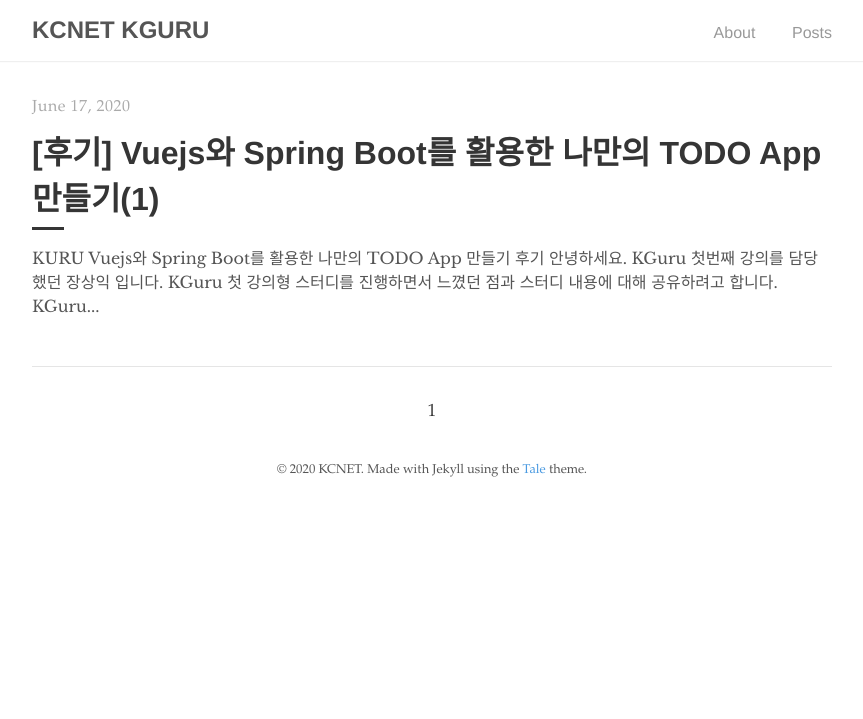
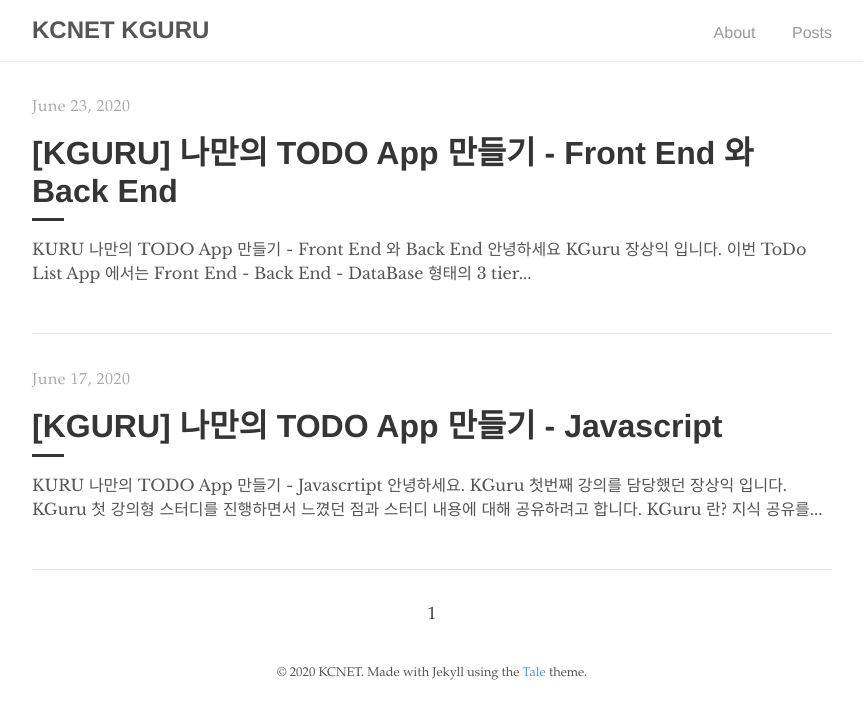
Before and after one commit to kcnet-kguru/kcnet-kguru.github.io, a Jekyll site: the page built from index.html, in a window 1280 px wide. Shown: the top 719 px of the page, without its empty margins (208-1071 px from the left). Built offline with Jekyll 4.4.1, drawn with Linux system fonts in a browser that asks for light colours; the list of posts is cut into pages by our own code; part of the change alters nothing that is shown.

Commit message:
todolist post 작성 중

````diff
--- a/_config.yml
+++ b/_config.yml
@@ -39,4 +39,4 @@ paginate:       5
 exclude: [ Gemfile, Gemfile.lock, tale.gemspec ]
 
 # Disqus (Set to your disqus id)
-disqus:         jekyll-tale
+# disqus:         jekyll-tale
--- a/_pages/about.md
+++ b/_pages/about.md
@@ -1,15 +1,10 @@
 ---
 layout: post
 title: "About"
-author: "Chester"
+author: "KCNET"
 permalink: /about/
 ---
 
-A friend of mine writes short stories. One sunny day, I asked if he wanted a website to showcase his works and he agreed. I decided to use GitHub Pages to host his site. That way he wouldn't have to buy a domain and a server.
+### 지식 공유 스터디 그룹 KGURU Tech Blog 입니다.
 
-While doing some research up on GitHub Pages, I accidentally chanced upon this _simple, blog-aware, static site generator_ called [Jekyll](https://jekyllrb.com/) which works really well with GitHub Pages. I figured it would do just fine for my friend and I set about searching for a pretty theme. I wanted a theme with a _book-ish_ vibe. Unfortunately, most of the themes were too modern. Eventually, I caved and begun working on my own theme. With the help of [Poole](https://github.com/poole/poole), the Jekyll Butler, I was able to build **Tale**.
-
-## Contribute
-Feel free to create an issue or make a pull request on [GitHub](https://github.com/chesterhow/tale).
-
-Thanks for reading!
+**KGURU**는 소프트웨어 아키텍트 사상과 책임은 물론 자신의 믿음을 행동으로 실천한다는 데 그 뜻을 두고 **그룹스터디**, **멘토링**, **세미나** 등등 기술이나 업무 지식이나 경험을 공유하고, 사내에 선한 영향력을 전파하려는 그룹 입니다.
--- a/_posts/2020-06-17-vuejs-todolist.md
+++ b/_posts/2020-06-17-vuejs-todolist.md
@@ -1,10 +1,10 @@
 ---
 layout: post
-title:  "[후기] Vuejs와 Spring Boot를 활용한 나만의 TODO App 만들기(1)"
+title:  "[KGURU] 나만의 TODO App 만들기 - Javascript"
 author: "장상익"
 comments: true
 ---
-### KURU Vuejs와 Spring Boot를 활용한 나만의 TODO App 만들기 후기
+### KURU 나만의 TODO App 만들기 - Javascrtipt
 
 안녕하세요. KGuru 첫번째 강의를 담당했던 장상익 입니다.<br/>
 KGuru 첫 강의형 스터디를 진행하면서 느꼈던 점과 스터디 내용에 대해 공유하려고 합니다.
@@ -146,5 +146,3 @@ promiseFirst()
 // 결과 do promiseFirst function -> 3초 후 do promiseSecond function -> do promiseThird function 순으로 console 에 print 됩니다.
 
 ```
-
-글이 길어 지는 것 같아 다음글에  Vuejs에 대해서 포스팅 하겠습니다.
--- /dev/null
+++ b/_posts/2020-06-23-vuejs-todolist.md
@@ -0,0 +1,35 @@
+---
+layout: post
+title:  "[KGURU] 나만의 TODO App 만들기 - Front End 와 Back End"
+author: "장상익"
+comments: true
+---
+
+### KURU 나만의 TODO App 만들기 - Front End 와 Back End
+
+안녕하세요 KGuru 장상익 입니다.
+
+이번 ToDo List App 에서는 Front End - Back End - DataBase 형태의 3 tier archtecture를 사용하였습니다.<br>
+일반적인 JAVA/jsp에서 presentation layer를 Front 라고 생각하시는 분들이 많은 듯 하지만, 사실 제가 생각하는 Front End는 많이 다릅니다.
+
+아래 그림이 JAVA/jsp 에서 많이 사용하는 고전적 아키텍쳐입니다.
+
+<img src="/assets/images/todolist/old-3tier.png" width="40%" height="30%" title="고전적인 3 티어" alt="old-3tier"></img>
+
+그림에서 보다 시피 WAS에 presentation layer 가 WEB 과 강하게 결합이 되어 있습니다. 만약 WAS가 멈추면, 동적 html 을 전달하지 못하여 WEB에서는 static resource (css, js, imgaes)<br/>
+만을 전달하므로 브라우저에는 아무런 화면도 표시할 수 없거나 WEB에 설정되어 있는 404, 500 에러 페이지가 표시 될 것입니다. 즉, 웹 서비스의 중단된 모습을 사용자에게 노출 되어 집니다. <br/>
+아마 사용자들이 서비스가 멈춘 사이트는 두 번 다시 찾고 싶은 생각이 들지 않을 거 같습니다.
+
+또한, 모든 html은 WAS에서 파싱해서 WEB에 제공하므로, 트래픽에 따른 부하를 WEB을 거쳐 WAS까지 영향을 받게 됩니다. 물론 WEB을 분리하여 static resource에 대한 부하는 줄였지만, 여전히 WAS는 피곤합니다.
+
+그리고 개발자가 집중할 수 있는 영역 또한 명확하지 않은 형태 였습니다. java 웹 개발자가 javascript도 필수로 알아야하고 css도 어느정도 이해해야 하며, Front 와 Back을 동시에 처리하여야 하는 역할을
+동시에 수행해야 하기 떄문에, 개발자의 정체성 또한 모호했습니다. 아직까지 현재 java 웹개발자가 Front 개발자라고 생각하시는 분들도 많은 듯합니다. jsp 특성상 java 코드를 html과 같이 사용하기 떄문에
+DOM을 제어하는 부분정도를 javascript를 학습하여 아는 것 정도 일뿐,  javascript의 깊은 부분까지는 잘 알지 못하는 경우가 많습니다.(모두가 그렇진 않겠지만, 제가 만난 개발자들은 대개 그랬던거 같습니다.)
+
+최근까지 여러 연구와 시도 끝에 여러가지 아키텍처가 구상, 구현되었고, B2C 회사들은 진화하는 소프트웨어를 위해 고전적인 아키텍쳐보다 진화한 아키텍처를 선택하여 사용하고 있습니다.
+아래와 같은 형태가 이번 Todolist Application에서 선택한 아키텍쳐 입니다.
+
+<img src="/assets/images/todolist/now-3tier.png" width="40%" height="30%" title="고전적인 3 티어" alt="old-3tier"></img>
+
+고전적인 아키텍처와 똑같이 3tier Achitecture 이지만, 이 아키텍처는 정확히 WEB 과 WAS의 역할이 주어져 있습니다.
+WEB은 사용자와의 인터페이스를 담당하고 있고, WAS는 WEB에서 요청하는 Data 전달에 대한 부분만 담당하게 되는 형태로 변화하게 되었습니다.
````
Also changed, not shown: assets/images/todolist/now-3tier.png (added), assets/images/todolist/old-3tier.png (added).
